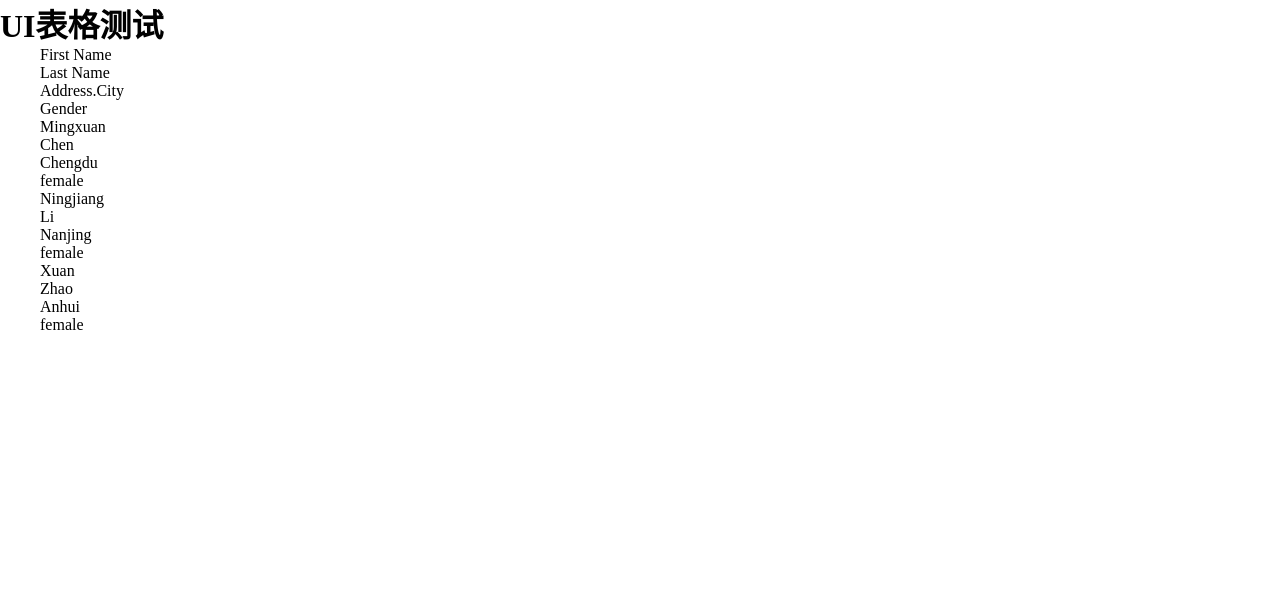
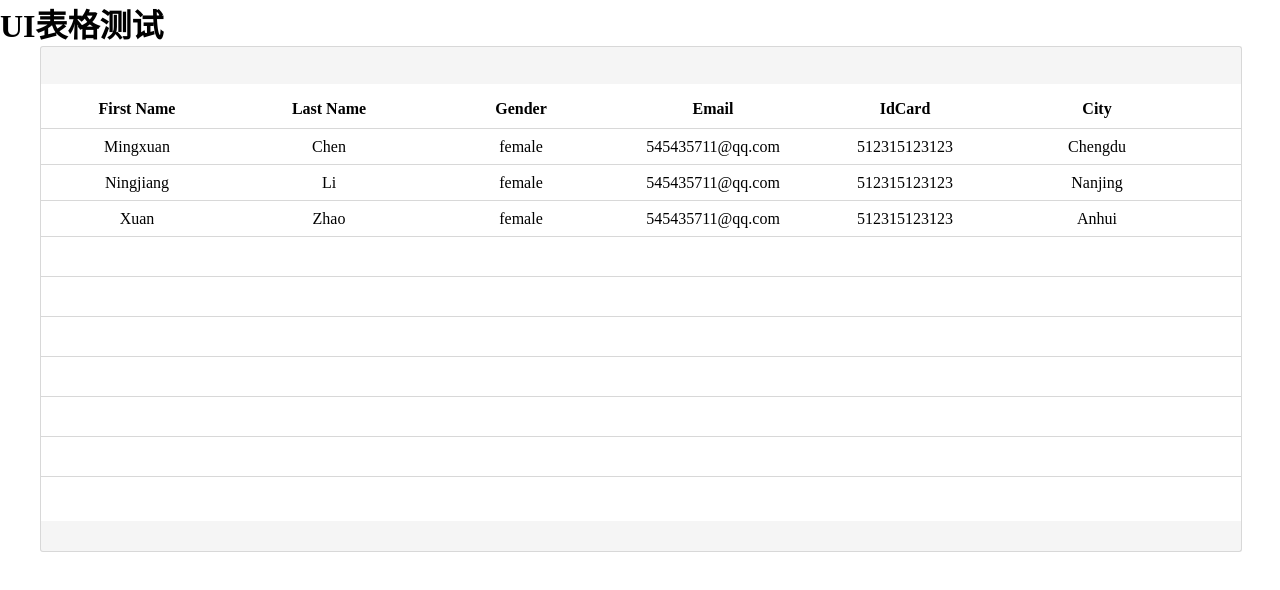
Before and after one commit to cl900522/yayoi-ui, a plain HTML site: page html/index-grid.html in a window 1280 px wide. Drawn offline with Linux system fonts and the light colour scheme.

Commit message:
grid 样式增强

```diff
--- a/css/yayoi-ui.css
+++ b/css/yayoi-ui.css
@@ -381,3 +381,94 @@
     line-height: 100%;
     padding-right: 10px;
 }
+/********************grid 表格样式*************************/
+.yayoi-grid {
+    background-color: transparent;
+    position: fixed;
+    top: 0px;
+    left: 0px;
+    width: 500px;
+    height: auto;
+    z-index: 100;
+}
+.yayoi-grid-head {
+    display: block;
+    width: 100%;
+    height: 37px;
+    border-radius: 3px 3px 0 0;
+    border: 1px solid #d8d8d8;
+    border-bottom: 0;
+    background-color: #f5f5f5;
+}
+
+.yayoi-grid-head .button {
+    margin: 0;
+    width: 20px;
+    height: 20px;
+    position: relative;
+    top: -10px;
+    right: -10px;
+    font-size: 14px;
+    display: inline-block;
+    float: right;
+}
+.yayoi-grid-body {
+    width: 100%;
+    height: auto;
+    min-height: 100px;
+    max-height: calc(100% - 77px);
+    border: 1px solid #d8d8d8;
+    border-top: 0;
+    border-bottom: 0;
+    padding: 5px 0px 5px;
+}
+.yayoi-grid-body .title {
+    width: 100%;
+    height: 35px;
+    border: 0px;
+    padding: 2px 0px 2px;
+    border-bottom: 1px solid #d8d8d8;
+}
+.yayoi-grid-body .title .column{
+    display: inline-block;
+    width: 25%;
+    height: 35px;
+    line-height: 35px;
+    text-align: center;
+    font-weight: bold;
+}
+.yayoi-grid-body .row {
+    border-bottom: 1px solid #d8d8d8;
+}
+.yayoi-grid-body .row:last-child {
+    border-bottom: 0;
+}
+.yayoi-grid-body .row .column{
+    display: inline-block;
+    width: 25%;
+    height: 35px;
+    line-height: 35px;
+    text-align: center;
+}
+.yayoi-grid-foot {
+    display: block;
+    padding: 5px 0px;
+    width: 100%;
+    height: 20px;
+    border-top: solid 1px #cccccc;
+    background-color: #f5f5f5;
+    margin: 0;
+    border-radius: 0 0 3px 3px;
+    border: 1px solid #d8d8d8;
+    border-top: 0;
+    font-size: 14px;
+    line-height: 17px;
+    display: block;
+}
+.yayoi-grid-foot .buttons {
+    display: block;
+    float: right;
+    height: 100%;
+    line-height: 100%;
+    padding-right: 10px;
+}
--- a/html/index-grid.html
+++ b/html/index-grid.html
@@ -37,13 +37,17 @@
             ],
             columns: [
                 {
-                    type: "text", format: "text", title: "First Name", router: "firstName"
+                    type: "text", format: "text", title: "First Name", router: "firstName", width: "16%",
                 }, {
-                    type: "text", format: "text",  title: "Last Name", router: "lastName"
+                    type: "text", format: "text",  title: "Last Name", router: "lastName", width: "16%",
                 }, {
-                    type: "text", format: "date",  title: "Address.City", router: "address/city"
+                    type: "text", format: "text", title: "Gender", router: "gender", width: "16%",
                 }, {
-                    type: "text", format: "text", title: "Gender", router: "gender"
+                    type: "text", format: "text", title: "Email", router: "email", width: "16%",
+                }, {
+                    type: "text", format: "text", title: "IdCard", router: "idCard", width: "16%",
+                }, {
+                    type: "text", format: "text",  title: "City", router: "address/city", width: "16%",
                 }
             ]
         });
--- a/src/yayoi-ui-grid.js
+++ b/src/yayoi-ui-grid.js
@@ -21,21 +21,23 @@ yayoi.util.extend("yayoi.ui.grid.Grid", "yayoi.ui.common.Component", [], functio
 
         var totalColumns = this.columns.length;
 
-            formHtml += "<div class='yayoi-grid-title'>";
+        formHtml += "<div class='title'>";
         for(var i=0; i<totalColumns; i++) {
-                formHtml += "<div class='yayoi-grid-column'><span>" + this.columns[i].title + "</span></div>";
+            formHtml += "<div class='column' data-grid-column='" + i + "' ><span>" + this.columns[i].title + "</span></div>";
         }
         formHtml += "</div>";
 
         for(var i=0; i<this.pageSize; i++){
-                formHtml += "<div class='yayoi-grid-row' data-grid-row='" + i + "'>";
+            formHtml += "<div class='row' data-grid-row='" + i + "'>";
 
             for(var j=0; j<totalColumns; j++) {
-                    formHtml += "<div class='yayoi-grid-column' data-grid-column='" + j + "' ></div>";
+                formHtml += "<div class='column' data-grid-column='" + j + "' ></div>";
             }
 
             formHtml += "</div>";
         }
+
+        formHtml += "</div><div class='yayoi-grid-foot'><div class='pager'></div></div>";
 
         container.html(formHtml);
     };
@@ -48,6 +50,10 @@ yayoi.util.extend("yayoi.ui.grid.Grid", "yayoi.ui.common.Component", [], functio
                 column.setContainer(container.find("div[data-grid-row=" + i + "]>div[data-grid-column="+j+"]"));
                 column.render();
             }
+        }
+        for(var i=0; i<this.columns.length; i++) {
+            var column = this.columns[i];
+            container.find("div[data-grid-column="+i+"]").css("width", column.width);
         }
     };
     this.invalidate = function() {
@@ -93,7 +99,8 @@ yayoi.util.extend("yayoi.ui.grid.Grid", "yayoi.ui.common.Component", [], functio
 });
 
 yayoi.util.extend("yayoi.ui.grid.Column", "yayoi.ui.common.Component", [], function(){
-    this.title = "";
+    this.title = "Column Name";
+    this.width = "auto";
     this.formatter;
 
     this.setTitle = function(title) {
```
Lines whose indentation alone changed are shown as unchanged.
